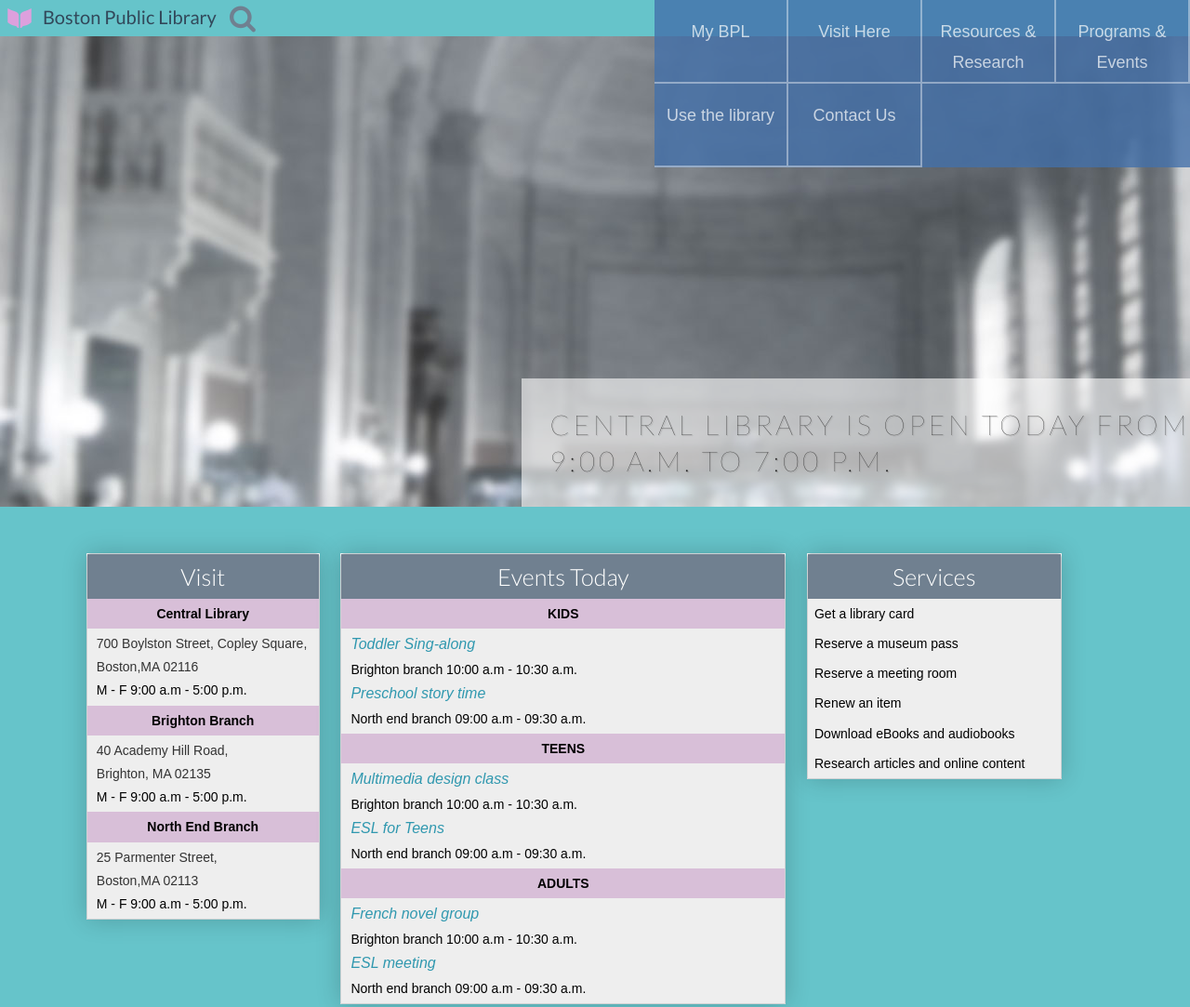
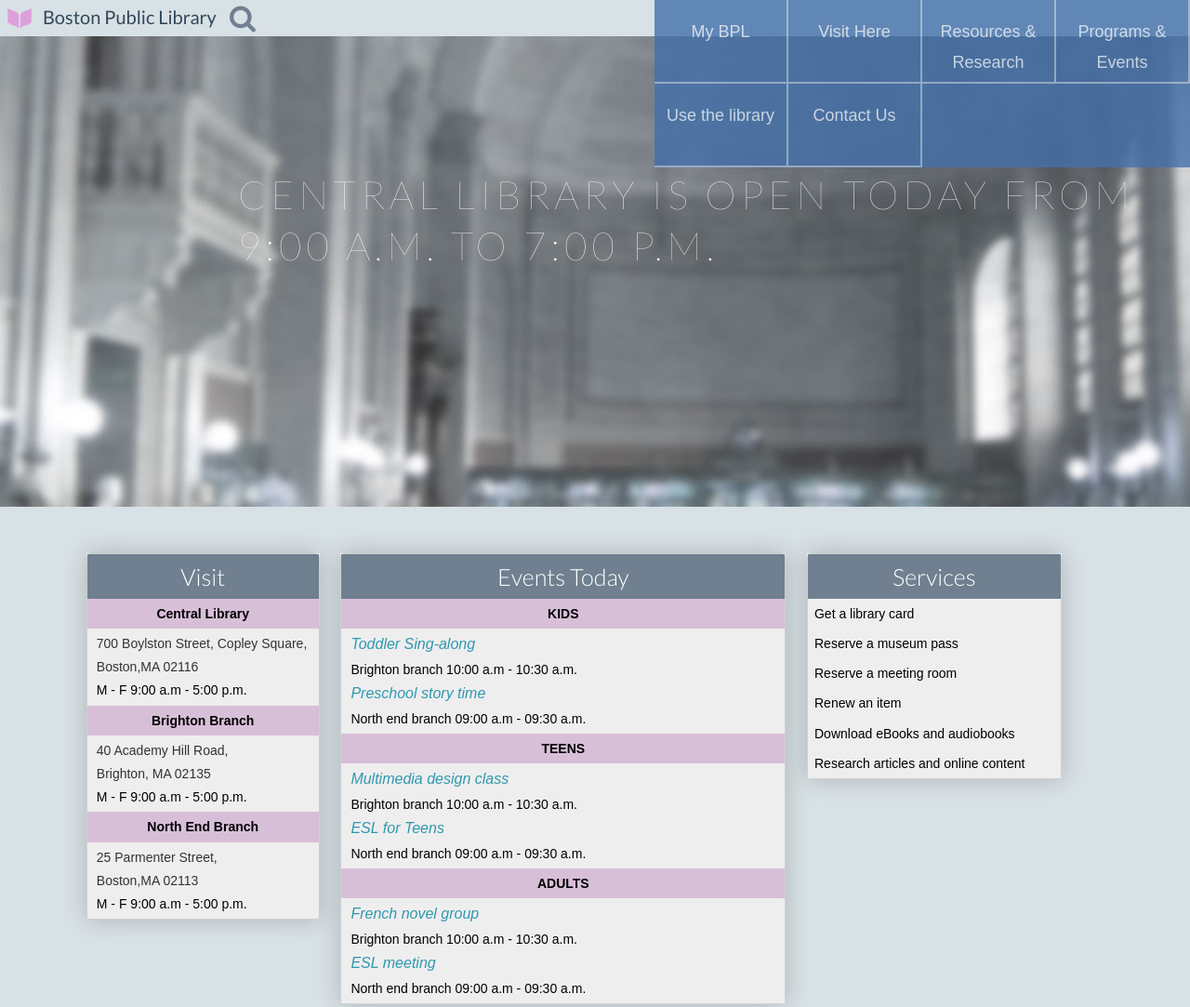
Before and after one commit to KanaEiref/bpl2, a website: page index.html in a window 1280 px wide. Shown: the top 1083 px of the page at 93% size. Drawn offline with nearby package versions, Linux system fonts and the light colour scheme.

Commit message:
image change

```diff
--- a/app/css/_global.scss
+++ b/app/css/_global.scss
@@ -9,7 +9,7 @@
 
 	line-height: 1.3;
 	color: $textColor;
-	background-color: $backgroundColor;
+	background-color: #D8E1E5;
 	@include bodyType;
 }
 
@@ -61,17 +61,17 @@
 }
 
 .todayHighlights{
-	background-color: $tableTitleBg;
-	color: $white;
-	padding-top: 1em;
-  	padding-bottom: 1em;
-  	padding-left: 1em;
-  	text-transform: uppercase;
-  	@include latoLight;
-  	text-align: left;
-  	letter-spacing: 0.1214em;
-  	margin: 0 auto;
-}
+	// background-color: $tableTitleBg;
+	// color: $white;
+	// padding-top: 1em;
+ //  	padding-bottom: 1em;
+ //  	padding-left: 1em;
+ //  	text-transform: uppercase;
+ //  	@include latoLight;
+ //  	text-align: left;
+ //  	letter-spacing: 0.1214em;
+ //  	margin: 0 auto;
+ }
 
 #mobileMenu.onmenu{
 		position: fixed;
@@ -608,20 +608,32 @@
 
 
 	.todayHighlights{
-		background-color: rgba(255, 255, 255,0.6);
-		color: #222;
-		text-shadow: 1px 1px 1px rgba(150, 150, 150, 1);
+		// background-color: rgba(255, 255, 255,0.6);
+		// color: #222;
+		// text-shadow: 1px 1px 1px rgba(150, 150, 150, 1);
 
-	  	text-transform: uppercase;
-	  	@include latoReallyLight;
+	 //  	text-transform: uppercase;
+	 //  	@include latoReallyLight;
 
-	  	text-align: left;
-	  	letter-spacing: 0.1214em;
+	 //  	text-align: left;
+	 //  	letter-spacing: 0.1214em;
 
-	  	position: absolute;
-	  	right:0%;
-	  	bottom: 0em;
-	  	font-size: 3rem;
+	 //  	position: absolute;
+	 //  	right:0%;
+	 //  	bottom: 0em;
+	 //  	font-size: 3rem;
+			 background-color: rgba(0, 0, 0, 0);
+		color: #FFF;
+		text-transform: uppercase;
+		font-family: 'Lato', sans-serif;
+		font-weight: 100;
+		font-style: normal;
+		text-align: left;
+		letter-spacing: 0.1214em;
+		position: absolute;
+		top: 20%;
+		left: 20%;
+		font-size: 3em;
 
 	}
 
```
Also changed, not shown: assets/css/style.css.
